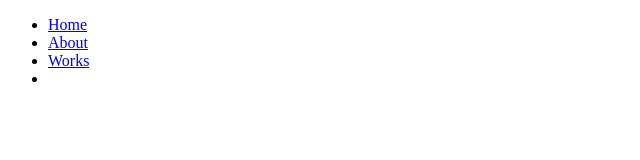
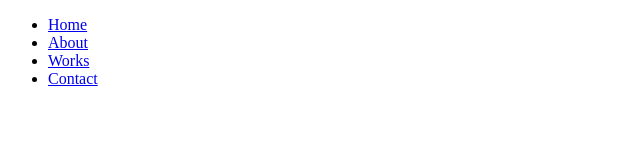
Before and after one commit to jmitch12/Web2016, a plain HTML site: page Homework/Aya web project/index.html in a window 1280 px wide. Shown: the full height of the page, 0-640 px from the left. Drawn offline with Linux system fonts and the light colour scheme.

Commit message:
Update index.html

```diff
--- a/Homework/Aya web project/index.html
+++ b/Homework/Aya web project/index.html
@@ -11,7 +11,7 @@
 				<li><a href="./home.html">Home</li>
 				<li><a href="./about.html">About</li>
 				<li><a href="./works.html">Works</li>
-				<li><a href="./Contact"</li>
+				<li><a href="./Contact">Contact</a></li>
 			</ul>
 		</nav>
 	</header>
```
